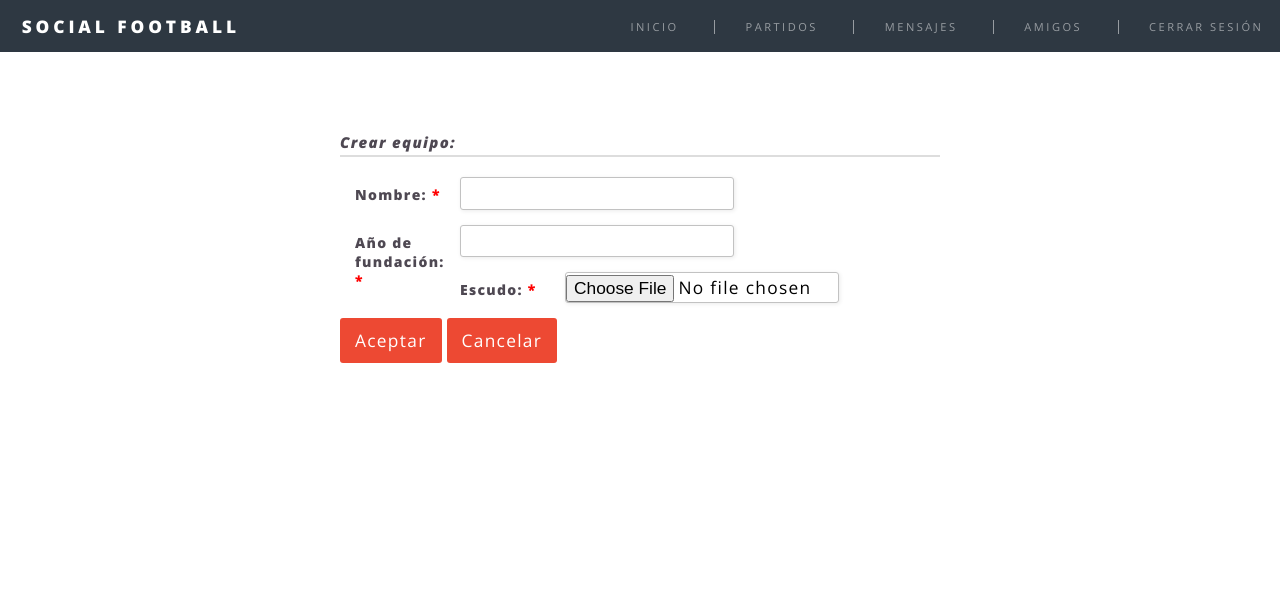
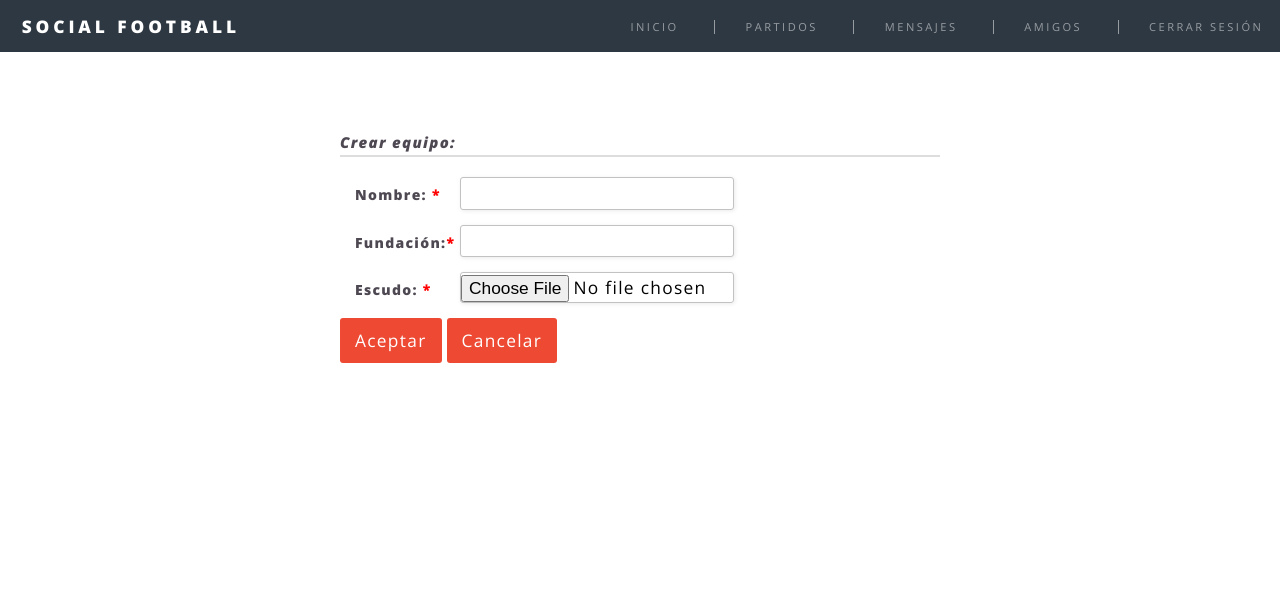
Before and after one commit to agarpac/pa-proyecto-2016, a PHP site: page /crearEquipo.php in a window 1280 px wide. Shown: the top 615 px of the page. Run offline with PHP 8.4, Linux system fonts and the light colour scheme; the visitor is signed in with stand-in values (Sample User, id 1); data comes from the database, SQL or seed files in the repository; some libraries are stand-ins or nearby versions.

Commit message:
Detalles corregido

```diff
--- a/crearEquipo.php
+++ b/crearEquipo.php
@@ -52,7 +52,7 @@ if (isset($_SESSION['usuario_logueado']) && $_SESSION['usuario_logueado']) {
             <div class="form-style-heading">Crear equipo:</div>
             <form action="#" method="POST" enctype="multipart/form-data">
                 <label><span>Nombre:<span class="required"> * </span></span><input type="text" class="input-field" name="nombre" /></label>
-                <label><span>Año de fundación:<span class="required"> * </span></span><input type="number" class="input-field" name="anio" /></label>
+                <label><span>Fundación:<span class="required">*</span></span><input type="number" class="input-field" name="anio" /></label>
                 <label><span>Escudo:<span class="required"> * </span></span><input type="file" class="input-field" name="escudo" /></label>
 
                 <input type="submit" class="buttonSpecial" value="Aceptar" name="btnAceptar" />
--- a/modificarEquipo.php
+++ b/modificarEquipo.php
@@ -23,7 +23,7 @@ if (isset($_SESSION['usuario_logueado']) && $_SESSION['usuario_logueado']) {
             <form action="#" method="POST">
                 <label><span>Escudo:</span></label><img src="<?php echo $_SESSION['foto_equipo_modificar']; ?>" alt="equipo<?php echo $_SESSION['id_equipo_modificar']; ?>" width="40px"/>
                 <label><span>Nombre:<span class="required"> * </span></span><input type="text" class="input-field" name="nombre" value="<?php echo $_SESSION['nombre_equipo_modificar']; ?>"/></label>
-                <label><span>Año de fundación:<span class="required"> * </span></span><input type="number" class="input-field" name="anio" value="<?php echo $_SESSION['anio_fundacion_modificar']; ?>" /></label>
+                <label><span>Fundación:<span class="required">*</span></span><input type="number" class="input-field" name="anio" value="<?php echo $_SESSION['anio_fundacion_modificar']; ?>" /></label>
 
                 <input type="submit" class="buttonSpecial" value="Aceptar" name="btnAceptar" />
                 <input type="submit" class="buttonSpecial" value="Cancelar" name="btnCancelar" />
```
